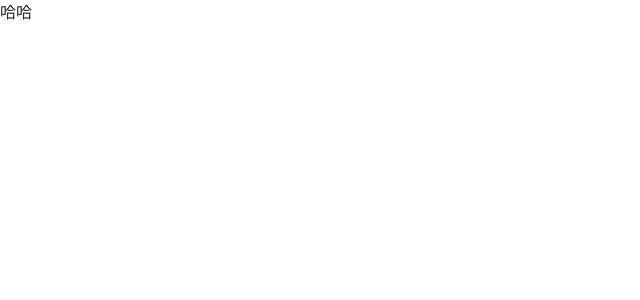
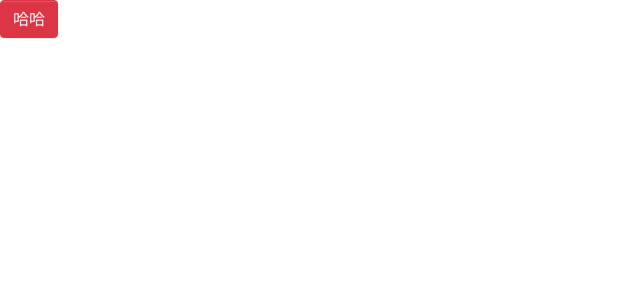
Before and after one commit to Deja-vuuu/learning, a React (Create React App) app: page / in a window 1280 px wide. Shown: the top 300 px of the page, without its empty margins (0-640 px from the left). Built offline with nearby package versions, Linux system fonts and the light colour scheme.

Commit message:
feat:  提交

```diff
--- a/src/App.tsx
+++ b/src/App.tsx
@@ -1,11 +1,13 @@
 import React from 'react';
-import Button from "./components/Button";
+import Button, {ButtonType, ButtonSize} from "./components/Button";
 
 
 function App() {
+  console.log(12221);
+
   return (
     <div className="App">
-        <Button>
+      <Button btnType={ButtonType.Danger} size={ButtonSize.Large}>
             哈哈
         </Button>
     </div>
--- /dev/null
+++ b/src/components/Button/_style.scss
@@ -0,0 +1,64 @@
+.btn {
+  position: relative;
+  display: inline-block;
+  font-weight: $btn-font-weight;
+  line-height: $btn-line-height;
+  color: $body-color;
+  white-space: nowrap;
+  text-align: center;
+  vertical-align: middle;
+  background-image: none;
+  border: $btn-border-width solid transparent;
+  @include button-size( $btn-padding-y,  $btn-padding-x,  $btn-font-size,  $border-radius);
+  box-shadow: $btn-box-shadow;
+  cursor: pointer;
+  transition: $btn-transition;
+  &.disabled,
+  &[disabled] {
+    cursor: not-allowed;
+    opacity: $btn-disabled-opacity;
+    box-shadow: none;
+    > * {
+      pointer-events: none;
+    }
+  }
+}
+
+.btn-lg {
+  @include button-size($btn-padding-y-lg, $btn-padding-x-lg, $btn-font-size-lg, $btn-border-radius-lg);
+}
+.btn-sm {
+  @include button-size($btn-padding-y-sm, $btn-padding-x-sm, $btn-font-size-sm, $btn-border-radius-sm);
+}
+
+.btn-primary {
+  @include button-style($primary, $primary, $white)
+}
+.btn-danger {
+  @include button-style($danger, $danger, $white)
+}
+
+.btn-default {
+  @include button-style($white, $gray-400, $body-color, $white, $primary, $primary)
+}
+
+.btn-link {
+  font-weight: $font-weight-normal;
+  color: $btn-link-color;
+  text-decoration: $link-decoration;
+  box-shadow: none;
+  &:hover {
+    color: $btn-link-hover-color;
+    text-decoration: $link-hover-decoration;
+  }
+  &:focus,
+  &.focus {
+    text-decoration: $link-hover-decoration;
+    box-shadow: none;
+  }
+  &:disabled,
+  &.disabled {
+    color: $btn-link-disabled-color;
+    pointer-events: none;
+  }
+}
--- a/src/components/Button/index.tsx
+++ b/src/components/Button/index.tsx
@@ -1,35 +1,72 @@
 import React from 'react';
-import classnames from 'classnames'
+import classNames from 'classnames';
+import { ENOEXEC } from 'constants';
 
 
 export enum ButtonSize {
-    Large='ls',
+    Large = 'ls',
     Small = 'small'
 }
 
 export enum ButtonType {
-    Primary='primary',
+    Primary = 'primary',
     Default = 'default',
     Danger = 'danger',
     Link = 'link'
 }
 interface BaseButtonProps {
-    className?:string,
-    disabled?:boolean,
-    size?:ButtonSize,
-    btnType?:ButtonType,
+    className?: string,
+    disabled?: boolean,
+    href?: string,
+    size?: ButtonSize,
+    btnType?: ButtonType,
     children: React.ReactChild
 
 }
-const Button: React.FC<BaseButtonProps> = (props)=>{
-    const {btnType, children}  = props;
-    let cl = classnames('btn', {
-        [`btn-${btnType}`]: btnType
+type NativeButtonProps = BaseButtonProps & React.ButtonHTMLAttributes<HTMLElement>
+type AnchorButtonProps = BaseButtonProps & React.AnchorHTMLAttributes<HTMLAnchorElement>
+export type ButtonProps = Partial<AnchorButtonProps & NativeButtonProps>
+
+const Button: React.FC<ButtonProps> = (props) => {
+    const {
+        btnType,
+        className,
+        disabled,
+        size,
+        children,
+        href,
+        ...restProps
+    } = props
+    // btn, btn-lg, btn-primary
+    const classes = classNames('btn', className, {
+        [`btn-${btnType}`]: btnType,
+        [`btn-${size}`]: size,
+        'disabled': (btnType === 'link') && disabled
     })
-    return <div className={cl}>{children}</div>
+    if (btnType === 'link' && href) {
+        return (
+            <a
+                className={classes}
+                href={href}
+                {...restProps}
+            >
+                {children}
+            </a>
+        )
+    } else {
+        return (
+            <button
+                className={classes}
+                disabled={disabled}
+                {...restProps}
+            >
+                {children}
+            </button>
+        )
+    }
 }
-Button.defaultProps ={
+Button.defaultProps = {
     children: 'ccc',
     btnType: ButtonType.Default
- }
+}
 export default Button;
--- a/src/styles/index.scss
+++ b/src/styles/index.scss
@@ -10,3 +10,4 @@
 // animation
 @import "animation";
 // button
+@import "../components/Button/style";
```
Also changed, not shown: 1 other file (tests, documents, lock files or other folders).
